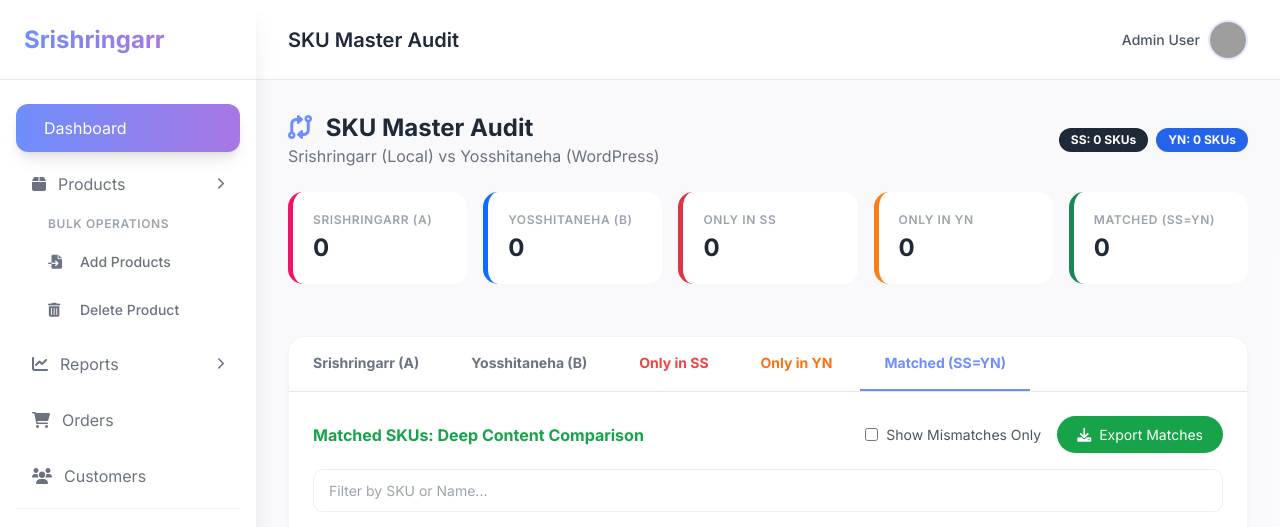
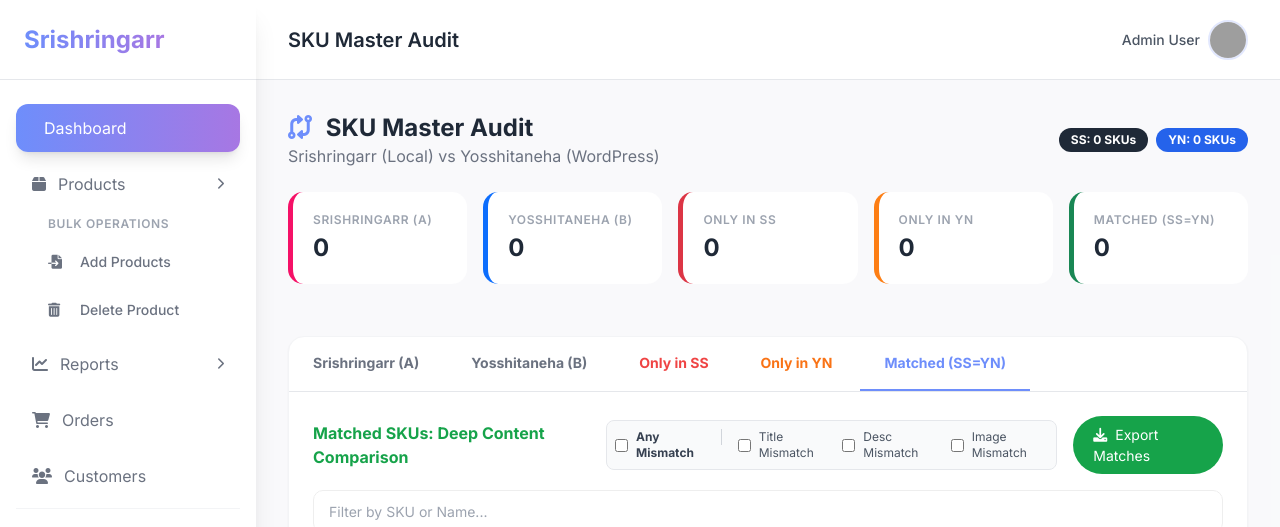
Before and after one commit to vishwaaniruddh/srishringarradmin, a PHP site: page /sri/Views/reports/sku_report.php in a window 1280 px wide, after a click on "Matched (SS=YN)". Shown: the top 527 px of the page. Run offline with PHP 8.4, Linux system fonts and the light colour scheme; the template is opened without the code that fills it, so the values that code supplies are empty; some libraries are stand-ins or nearby versions; grey boxes are pictures that could not be loaded.

Commit message:
added title desc and image count mismatch

```diff
--- a/Views/reports/sku_report.php
+++ b/Views/reports/sku_report.php
@@ -137,10 +137,25 @@
                                 <div class="flex justify-between items-center mb-4">
                                     <h5 class="font-bold text-green-600">Matched SKUs: Deep Content Comparison</h5>
                                     <div class="flex gap-4 items-center">
-                                        <label class="flex items-center gap-2 text-sm text-gray-600 cursor-pointer">
-                                            <input type="checkbox" id="show-mismatches-only" class="rounded text-green-600">
-                                            Show Mismatches Only
-                                        </label>
+                                        <div class="flex gap-4 p-2 bg-gray-50 rounded-lg border border-gray-200">
+                                            <label class="flex items-center gap-2 text-xs font-bold text-gray-700 cursor-pointer">
+                                                <input type="checkbox" id="show-mismatches-only" class="rounded text-green-600 mismatch-filter">
+                                                Any Mismatch
+                                            </label>
+                                            <div class="w-px h-4 bg-gray-300"></div>
+                                            <label class="flex items-center gap-2 text-xs text-gray-600 cursor-pointer">
+                                                <input type="checkbox" data-filter="title-mismatch" class="rounded text-blue-600 mismatch-filter">
+                                                Title Mismatch
+                                            </label>
+                                            <label class="flex items-center gap-2 text-xs text-gray-600 cursor-pointer">
+                                                <input type="checkbox" data-filter="desc-mismatch" class="rounded text-orange-600 mismatch-filter">
+                                                Desc Mismatch
+                                            </label>
+                                            <label class="flex items-center gap-2 text-xs text-gray-600 cursor-pointer">
+                                                <input type="checkbox" data-filter="img-mismatch" class="rounded text-red-600 mismatch-filter">
+                                                Image Mismatch
+                                            </label>
+                                        </div>
                                         <a href="index.php?controller=report&action=sku&export=both" class="export-btn bg-green-600 hover:bg-green-700"><i class="fa fa-download mr-2"></i>Export Matches</a>
                                     </div>
                                 </div>
@@ -202,21 +217,41 @@
                 }
             };
 
-            // Mismatch Filter
-            const mismatchCheckbox = document.getElementById('show-mismatches-only');
-            if (mismatchCheckbox) {
-                mismatchCheckbox.addEventListener('change', function() {
+            // Mismatch Filter Logic
+            const filters = document.querySelectorAll('.mismatch-filter');
+            filters.forEach(f => {
+                f.addEventListener('change', function() {
                     const table = document.getElementById('table-both');
+                    if (!table) return;
+
                     const tr = table.getElementsByTagName("tr");
+                    const anyMismatchChecked = document.getElementById('show-mismatches-only').checked;
+
+                    // Get all active specific filters
+                    const activeFilters = Array.from(filters)
+                        .filter(filter => filter.checked && filter.getAttribute('data-filter'))
+                        .map(filter => filter.getAttribute('data-filter'));
+
                     for (let i = 1; i < tr.length; i++) {
-                        if (this.checked) {
-                            tr[i].style.display = tr[i].classList.contains('has-mismatch') ? "" : "none";
-                        } else {
-                            tr[i].style.display = "";
+                        let show = true;
+
+                        if (anyMismatchChecked) {
+                            if (!tr[i].classList.contains('has-mismatch')) show = false;
                         }
+
+                        if (show && activeFilters.length > 0) {
+                            // If specific filters are active, at least one must match
+                            let matchSpecific = false;
+                            activeFilters.forEach(className => {
+                                if (tr[i].classList.contains(className)) matchSpecific = true;
+                            });
+                            if (!matchSpecific) show = false;
+                        }
+
+                        tr[i].style.display = show ? "" : "none";
                     }
                 });
-            }
+            });
         });
     </script>
 </body>
@@ -263,19 +298,22 @@ function renderComparisonTable($skus, $details_a, $details_b, $id)
         $a = $details_a[$sku];
         $b = $details_b[$sku];
 
-        $title_match = (trim($a['name']) == trim($b['name']));
+        $title_match = (trim($a['name'] ?? '') == trim($b['name'] ?? ''));
         $desc_match = (trim(strip_tags($a['desc'] ?? '')) == trim(strip_tags($b['desc'] ?? '')));
-        $img_match = ($a['img_count'] == $b['img_count']);
+        $img_match = (($a['img_count'] ?? 0) == ($b['img_count'] ?? 0));
 
         $has_mismatch = (!$title_match || !$desc_match || !$img_match);
-        $mismatch_class = $has_mismatch ? 'has-mismatch bg-yellow-50/50' : 'bg-white';
+        $mismatch_class = $has_mismatch ? 'has-mismatch' : 'bg-white';
+        if (!$title_match) $mismatch_class .= ' title-mismatch';
+        if (!$desc_match) $mismatch_class .= ' desc-mismatch';
+        if (!$img_match) $mismatch_class .= ' img-mismatch';
 
         // Title Row
         echo "<tr class='$mismatch_class border-t-2 border-gray-100'>";
         echo "<td rowspan='3' class='px-3 py-4 font-bold bg-gray-50 sticky left-0 shadow-sm'><span class='sku-badge'>$sku</span></td>";
         echo "<td class='px-3 py-2 font-semibold text-gray-500'>Title</td>";
-        echo "<td class='px-3 py-2 " . ($title_match ? '' : 'text-red-600 bg-red-50') . "'>" . htmlspecialchars($b['name']) . "</td>";
-        echo "<td class='px-3 py-2 " . ($title_match ? '' : 'text-red-600 bg-red-50') . "'>" . htmlspecialchars($a['name']) . "</td>";
+        echo "<td class='px-3 py-2 " . ($title_match ? '' : 'text-red-600 bg-red-50') . "'>" . htmlspecialchars($b['name'] ?? 'N/A') . "</td>";
+        echo "<td class='px-3 py-2 " . ($title_match ? '' : 'text-red-600 bg-red-50') . "'>" . htmlspecialchars($a['name'] ?? 'N/A') . "</td>";
         echo "<td class='px-3 py-2 text-center'>" . ($title_match ? '✅' : '❌') . "</td>";
         echo "</tr>";
 
@@ -290,8 +328,8 @@ function renderComparisonTable($skus, $details_a, $details_b, $id)
         // Image Count Row
         echo "<tr class='$mismatch_class'>";
         echo "<td class='px-3 py-2 font-semibold text-gray-500'>Images</td>";
-        echo "<td class='px-3 py-2 " . ($img_match ? '' : 'font-bold text-red-600 bg-red-50') . "'>{$b['img_count']}</td>";
-        echo "<td class='px-3 py-2 " . ($img_match ? '' : 'font-bold text-red-600 bg-red-50') . "'>{$a['img_count']}</td>";
+        echo "<td class='px-3 py-2 " . ($img_match ? '' : 'font-bold text-red-600 bg-red-50') . "'>" . ($b['img_count'] ?? 0) . "</td>";
+        echo "<td class='px-3 py-2 " . ($img_match ? '' : 'font-bold text-red-600 bg-red-50') . "'>" . ($a['img_count'] ?? 0) . "</td>";
         echo "<td class='px-3 py-2 text-center'>" . ($img_match ? '✅' : '❌') . "</td>";
         echo "</tr>";
     }
```
